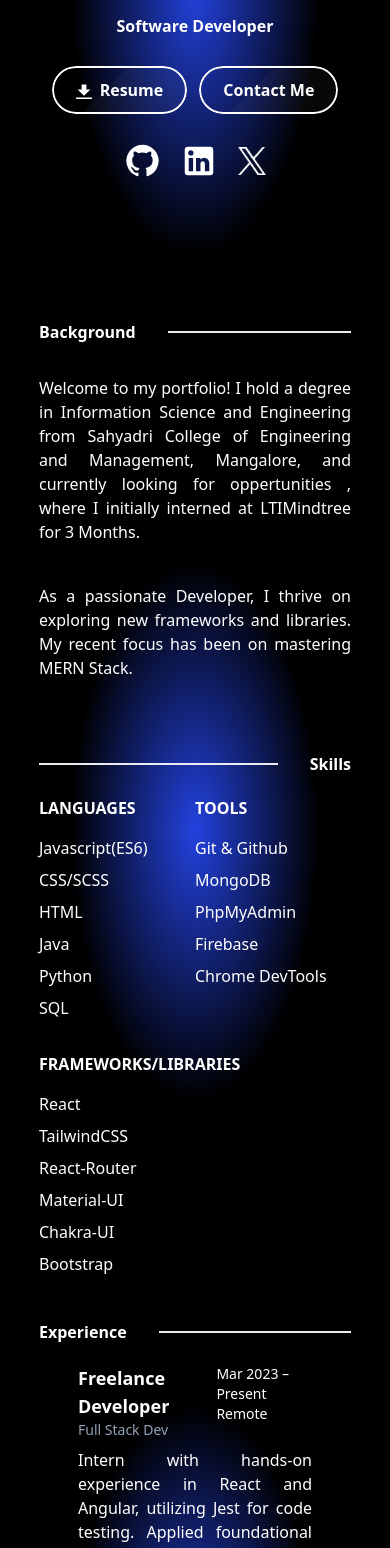
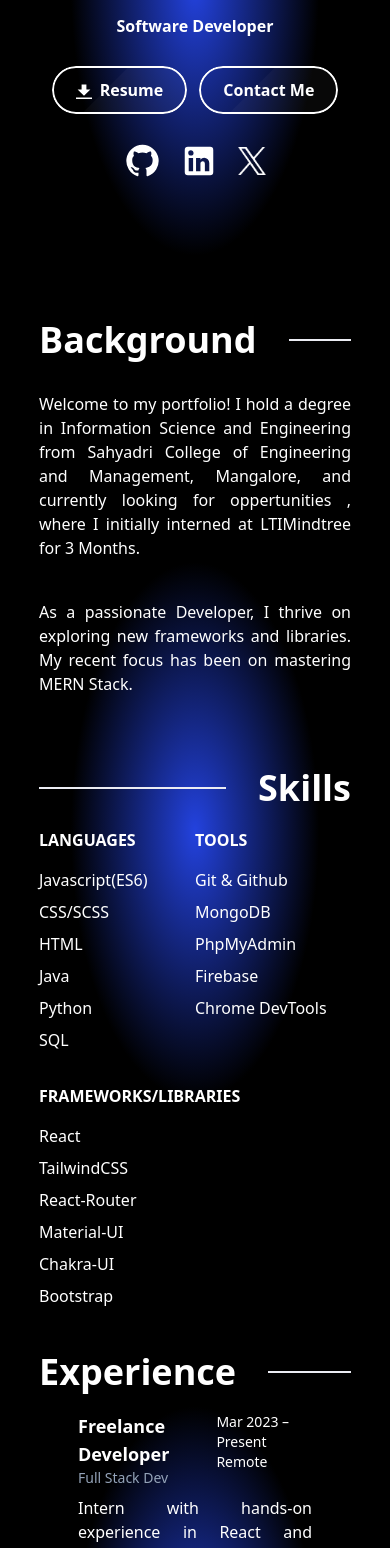
Before and after one commit to Swaroop-Acharya/my-portfolio, a React (Vite) app: page / in a window 390 px wide. Shown: the part 435-1983 px from the top of the page. Built offline with nearby package versions, Linux system fonts and the light colour scheme.

Commit message:
Design ; changes

```diff
--- a/src/components/Main/About.jsx
+++ b/src/components/Main/About.jsx
@@ -5,7 +5,7 @@ export default function About() {
     <section className="flex flex-col justify-center items-center gap-1  mt-8 ">
       <div className="flex flex-col justify-center items-center   w-4/5">
         <div className="flex justify-center items-center w-full  gap-8">
-          <div className= "sm:text-4xl md:text-5xl font-bold">Background</div>
+          <div className= "text-4xl md:text-5xl font-bold">Background</div>
           <div className="h-px w-full border  border-[#ebecf3]"></div>
         </div>
         <div className="text-base m-8  w-full max-w-[60ch] md:max-w-[80ch] lg:max-w-[100ch] text-justify">
--- a/src/components/Main/ExperienceSection.jsx
+++ b/src/components/Main/ExperienceSection.jsx
@@ -7,7 +7,7 @@ export default function ExperienceSection() {
     <section className="flex flex-col justify-center items-center">
       <div className="flex flex-col justify-center items-center m-3 w-4/5">
         <div className="flex justify-center items-center w-full  gap-8">
-          <div className="sm:text-4xl md:text-5xl font-bold">Experience</div>
+          <div className="text-4xl md:text-5xl font-bold">Experience</div>
           <div className="h-px w-full border border-[#ebecf3]"></div>
         </div>
 
--- a/src/components/Main/Skills.jsx
+++ b/src/components/Main/Skills.jsx
@@ -6,7 +6,7 @@ export default function Skills() {
       <div className="flex flex-col justify-center items-center gap-1  w-4/5">
         <div className="flex justify-center items-center w-full gap-8">
           <div className="h-px w-full border border-[#ebecf3]"></div>
-          <div className="sm:text-4xl md:text-5xl font-bold">Skills</div>
+          <div className="text-4xl md:text-5xl font-bold">Skills</div>
         </div>
         <div className="flex flex-wrap justify-between mt-4">
           <div className="mb-6 flex-1 min-w-[150px]">
```
